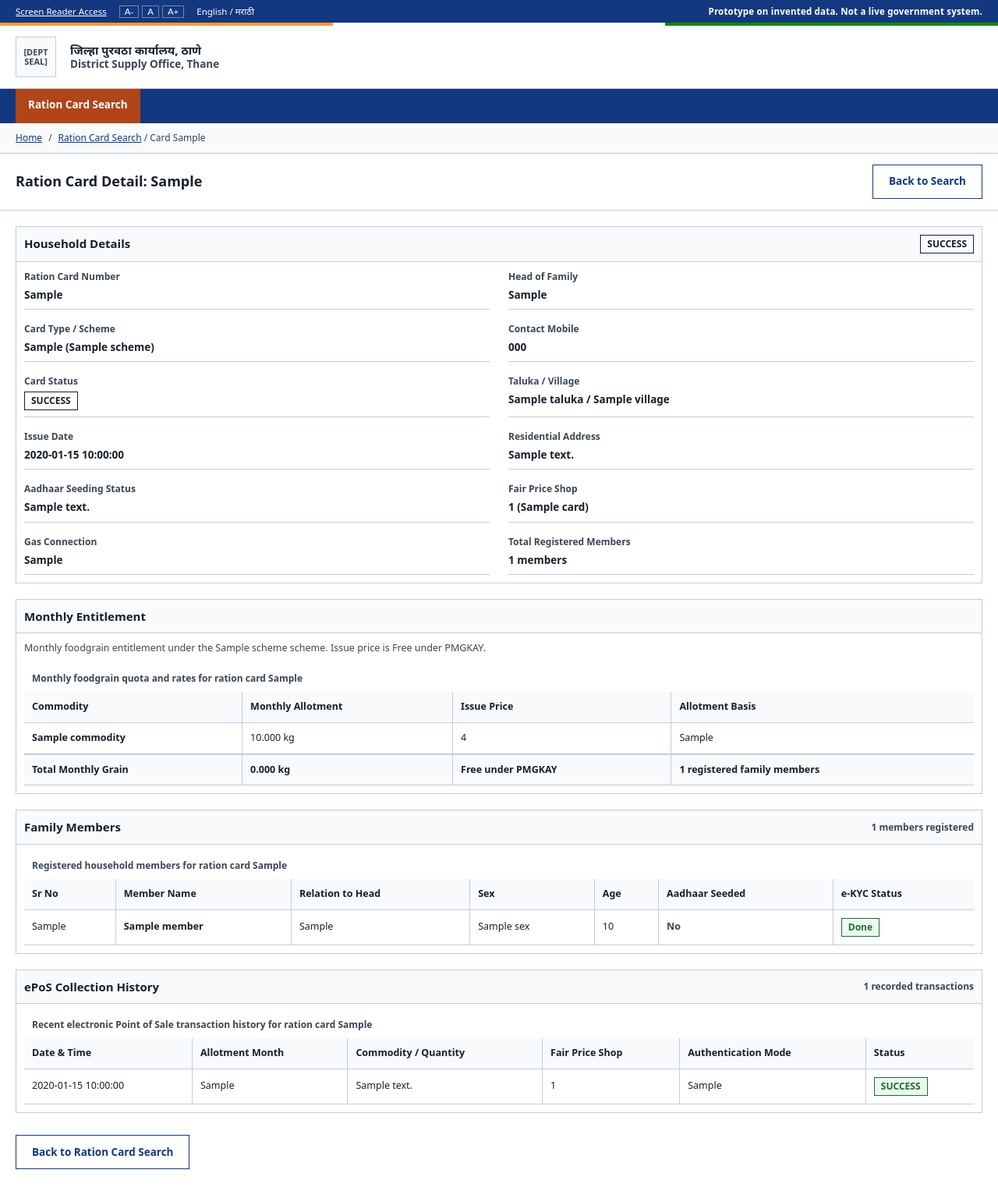
After one commit to Kirito0088/NightKeep, a Flask app: template nightkeep/console/templates/card_detail.html in a window 1280 px wide. The commit adds this page. Shown: the whole page at 78% size. Run offline with Flask 3, Linux system fonts and the light colour scheme; the template is opened without the code that fills it: most values are stand-ins (such as "Sample title", 1, 10 or a date in 2020).

Commit message:
feat(console): implement Screen 2 ration card detail

```diff
--- a/nightkeep/console/static/style.css
+++ b/nightkeep/console/static/style.css
@@ -274,6 +274,16 @@ html, body {
   padding: 14px var(--page-gutter);
   background-color: #ffffff;
   border-bottom: 1px solid var(--color-border);
+}
+
+.page-heading-inner {
+  max-width: 1280px;
+  margin: 0 auto;
+  display: flex;
+  justify-content: space-between;
+  align-items: center;
+  gap: 16px;
+  flex-wrap: wrap;
 }
 
 .page-heading-band h1 {
@@ -605,3 +615,108 @@ html, body {
   margin-bottom: 12px;
   text-wrap: pretty;
 }
+
+/* Screen 2: Ration Card Detail Styles */
+.card-detail-layout {
+  display: flex;
+  flex-direction: column;
+  gap: 20px;
+}
+
+.detail-panel-header {
+  display: flex;
+  justify-content: space-between;
+  align-items: center;
+}
+
+.kv-grid {
+  display: grid;
+  grid-template-columns: repeat(2, 1fr);
+  gap: 16px 24px;
+}
+
+@media (max-width: 768px) {
+  .kv-grid {
+    grid-template-columns: 1fr;
+  }
+}
+
+.kv-item {
+  display: flex;
+  flex-direction: column;
+  gap: 4px;
+  border-bottom: 1px solid var(--color-border);
+  padding-bottom: 8px;
+}
+
+.kv-label {
+  font-size: var(--font-size-caption);
+  color: var(--color-secondary-text);
+  font-weight: 600;
+}
+
+.kv-value {
+  font-size: var(--font-size-body);
+  color: var(--color-body-text);
+  font-weight: 600;
+}
+
+.section-lead-note {
+  font-size: var(--font-size-table);
+  color: var(--color-secondary-text);
+  margin-bottom: 12px;
+  text-wrap: pretty;
+}
+
+.table-summary-row th,
+.table-summary-row td {
+  background-color: var(--color-bg-surface);
+  font-weight: 700;
+  border-top: 2px solid var(--color-border);
+}
+
+.status-indicator-positive {
+  color: var(--color-safe-green);
+  font-weight: 700;
+}
+
+.status-indicator-neutral {
+  color: var(--color-secondary-text);
+  font-weight: 600;
+}
+
+.detail-actions-bar {
+  display: flex;
+  justify-content: flex-start;
+  padding: 8px 0;
+}
+
+/* 404 Record Not Found Styles */
+.not-found-layout {
+  max-width: 640px;
+  margin: 40px auto;
+}
+
+.not-found-body {
+  display: flex;
+  flex-direction: column;
+  gap: 14px;
+  padding: 24px var(--block-inner-gutter);
+}
+
+.not-found-message {
+  font-size: var(--font-size-lead);
+  color: var(--color-body-text);
+  line-height: 1.4;
+  text-wrap: pretty;
+}
+
+.not-found-subtext {
+  font-size: var(--font-size-table);
+  color: var(--color-secondary-text);
+  text-wrap: pretty;
+}
+
+.not-found-actions {
+  margin-top: 8px;
+}
--- a/nightkeep/console/templates/base.html
+++ b/nightkeep/console/templates/base.html
@@ -64,7 +64,12 @@
 
   <!-- Chrome 6: White Page Heading Band -->
   <div class="page-heading-band">
-    <h1>{% block page_heading %}Ration Card Search{% endblock %}</h1>
+    <div class="page-heading-inner">
+      <h1>{% block page_heading %}Ration Card Search{% endblock %}</h1>
+      <div class="page-heading-actions">
+        {% block page_heading_actions %}{% endblock %}
+      </div>
+    </div>
   </div>
 
   <!-- Main Semantic Content -->
--- /dev/null
+++ b/nightkeep/console/templates/card_detail.html
@@ -0,0 +1,218 @@
+{% extends "base.html" %}
+
+{% block title %}Ration Card Detail: {{ card.card_no }}{% endblock %}
+{% block page_heading %}Ration Card Detail: {{ card.card_no }}{% endblock %}
+
+{% block page_heading_actions %}
+<a href="{{ url_for('search_cards') }}" class="btn btn-secondary btn-heading-back">Back to Search</a>
+{% endblock %}
+
+{% block breadcrumb %}
+<a href="{{ url_for('search_cards') }}">Ration Card Search</a>
+<span class="breadcrumb-separator" aria-hidden="true">/</span>
+<span aria-current="page">Card {{ card.card_no }}</span>
+{% endblock %}
+
+{% block content %}
+<div class="card-detail-layout">
+  <!-- Section 1: Household Details Panel -->
+  <section class="panel-block card-household-section" aria-labelledby="household-heading">
+    <div class="panel-header detail-panel-header">
+      <h2 id="household-heading">Household Details</h2>
+      <span class="status-badge status-badge-{{ card.status|lower }}">{{ card.status }}</span>
+    </div>
+    <div class="panel-body">
+      <dl class="kv-grid">
+        <div class="kv-item">
+          <dt class="kv-label">Ration Card Number</dt>
+          <dd class="kv-value tabular-number">{{ card.card_no }}</dd>
+        </div>
+        <div class="kv-item">
+          <dt class="kv-label">Head of Family</dt>
+          <dd class="kv-value">{{ card.head_of_family }}</dd>
+        </div>
+        <div class="kv-item">
+          <dt class="kv-label">Card Type / Scheme</dt>
+          <dd class="kv-value">{{ card.card_type }} ({{ card.scheme }})</dd>
+        </div>
+        <div class="kv-item">
+          <dt class="kv-label">Contact Mobile</dt>
+          <dd class="kv-value tabular-number">{{ card.mobile_masked }}</dd>
+        </div>
+        <div class="kv-item">
+          <dt class="kv-label">Card Status</dt>
+          <dd class="kv-value">
+            <span class="status-badge status-badge-{{ card.status|lower }}">{{ card.status }}</span>
+          </dd>
+        </div>
+        <div class="kv-item">
+          <dt class="kv-label">Taluka / Village</dt>
+          <dd class="kv-value">{{ card.taluka }} / {{ card.village }}</dd>
+        </div>
+        <div class="kv-item">
+          <dt class="kv-label">Issue Date</dt>
+          <dd class="kv-value">{{ card.issue_date }}</dd>
+        </div>
+        <div class="kv-item">
+          <dt class="kv-label">Residential Address</dt>
+          <dd class="kv-value">{{ card.address }}</dd>
+        </div>
+        <div class="kv-item">
+          <dt class="kv-label">Aadhaar Seeding Status</dt>
+          <dd class="kv-value">{{ card.aadhaar_summary }}</dd>
+        </div>
+        <div class="kv-item">
+          <dt class="kv-label">Fair Price Shop</dt>
+          <dd class="kv-value">
+            <span class="tabular-number">{{ card.fps_id }}</span> ({{ card.fps_name }})
+          </dd>
+        </div>
+        <div class="kv-item">
+          <dt class="kv-label">Gas Connection</dt>
+          <dd class="kv-value">{{ card.gas_connection }}</dd>
+        </div>
+        <div class="kv-item">
+          <dt class="kv-label">Total Registered Members</dt>
+          <dd class="kv-value tabular-number">{{ card.member_count }} members</dd>
+        </div>
+      </dl>
+    </div>
+  </section>
+
+  <!-- Section 2: Monthly Entitlement Panel -->
+  <section class="panel-block entitlement-section" aria-labelledby="entitlement-heading">
+    <div class="panel-header">
+      <h2 id="entitlement-heading">Monthly Entitlement</h2>
+    </div>
+    <div class="panel-body">
+      <p class="section-lead-note">
+        Monthly foodgrain entitlement under the {{ card.scheme }} scheme. Issue price is Free under PMGKAY.
+      </p>
+      <div class="table-responsive">
+        <table class="pds-table">
+          <caption>Monthly foodgrain quota and rates for ration card {{ card.card_no }}</caption>
+          <thead>
+            <tr>
+              <th scope="col">Commodity</th>
+              <th scope="col">Monthly Allotment</th>
+              <th scope="col">Issue Price</th>
+              <th scope="col">Allotment Basis</th>
+            </tr>
+          </thead>
+          <tbody>
+            {% for item in card.entitlements %}
+              <tr>
+                <td><strong>{{ item.commodity }}</strong></td>
+                <td class="tabular-number">{{ "%.3f"|format(item.monthly_allotment_kg) }} kg</td>
+                <td>{{ item.rate_per_kg }}</td>
+                <td>{{ item.allotment_basis }}</td>
+              </tr>
+            {% endfor %}
+          </tbody>
+          <tfoot>
+            <tr class="table-summary-row">
+              <th scope="row">Total Monthly Grain</th>
+              <td class="tabular-number"><strong>{{ "%.3f"|format(total_entitlement_kg) }} kg</strong></td>
+              <td>Free under PMGKAY</td>
+              <td>{{ card.member_count }} registered family members</td>
+            </tr>
+          </tfoot>
+        </table>
+      </div>
+    </div>
+  </section>
+
+  <!-- Section 3: Family Members Table -->
+  <section class="panel-block members-section" aria-labelledby="members-heading">
+    <div class="panel-header detail-panel-header">
+      <h2 id="members-heading">Family Members</h2>
+      <span class="results-count">{{ card.member_count }} members registered</span>
+    </div>
+    <div class="panel-body">
+      <div class="table-responsive">
+        <table class="pds-table">
+          <caption>Registered household members for ration card {{ card.card_no }}</caption>
+          <thead>
+            <tr>
+              <th scope="col">Sr No</th>
+              <th scope="col">Member Name</th>
+              <th scope="col">Relation to Head</th>
+              <th scope="col">Sex</th>
+              <th scope="col">Age</th>
+              <th scope="col">Aadhaar Seeded</th>
+              <th scope="col">e-KYC Status</th>
+            </tr>
+          </thead>
+          <tbody>
+            {% for member in card.members %}
+              <tr>
+                <td class="tabular-number">{{ member.sr_no }}</td>
+                <td><strong>{{ member.name }}</strong></td>
+                <td>{{ member.relation_to_head }}</td>
+                <td>{{ member.sex }}</td>
+                <td class="tabular-number">{{ member.age }}</td>
+                <td>
+                  {% if member.aadhaar_seeded %}
+                    <span class="status-indicator-positive">Yes</span>
+                  {% else %}
+                    <span class="status-indicator-neutral">No</span>
+                  {% endif %}
+                </td>
+                <td>
+                  <span class="status-badge status-badge-{{ 'active' if member.ekyc_status == 'Done' else 'suspended' }}">
+                    {{ member.ekyc_status }}
+                  </span>
+                </td>
+              </tr>
+            {% endfor %}
+          </tbody>
+        </table>
+      </div>
+    </div>
+  </section>
+
+  <!-- Section 4: ePoS Collection History -->
+  <section class="panel-block transactions-section" aria-labelledby="transactions-heading">
+    <div class="panel-header detail-panel-header">
+      <h2 id="transactions-heading">ePoS Collection History</h2>
+      <span class="results-count">{{ card.transactions|length }} recorded transactions</span>
+    </div>
+    <div class="panel-body">
+      <div class="table-responsive">
+        <table class="pds-table">
+          <caption>Recent electronic Point of Sale transaction history for ration card {{ card.card_no }}</caption>
+          <thead>
+            <tr>
+              <th scope="col">Date &amp; Time</th>
+              <th scope="col">Allotment Month</th>
+              <th scope="col">Commodity / Quantity</th>
+              <th scope="col">Fair Price Shop</th>
+              <th scope="col">Authentication Mode</th>
+              <th scope="col">Status</th>
+            </tr>
+          </thead>
+          <tbody>
+            {% for tx in card.transactions %}
+              <tr>
+                <td class="tabular-number">{{ tx.occurred_at }}</td>
+                <td class="tabular-number">{{ tx.allotment_month }}</td>
+                <td>{{ tx.commodity_summary }}</td>
+                <td class="tabular-number">{{ tx.fps_id }}</td>
+                <td>{{ tx.auth_mode }}</td>
+                <td>
+                  <span class="status-badge status-badge-active">{{ tx.status }}</span>
+                </td>
+              </tr>
+            {% endfor %}
+          </tbody>
+        </table>
+      </div>
+    </div>
+  </section>
+
+  <!-- Page Footer Actions -->
+  <div class="detail-actions-bar">
+    <a href="{{ url_for('search_cards') }}" class="btn btn-secondary">Back to Ration Card Search</a>
+  </div>
+</div>
+{% endblock %}
```
Also changed, not shown: nightkeep/console/app.py (+223 -0 lines), nightkeep/console/templates/card_not_found.html (added, +31 -0 lines), tests/test_console.py (+118 -0 lines).
